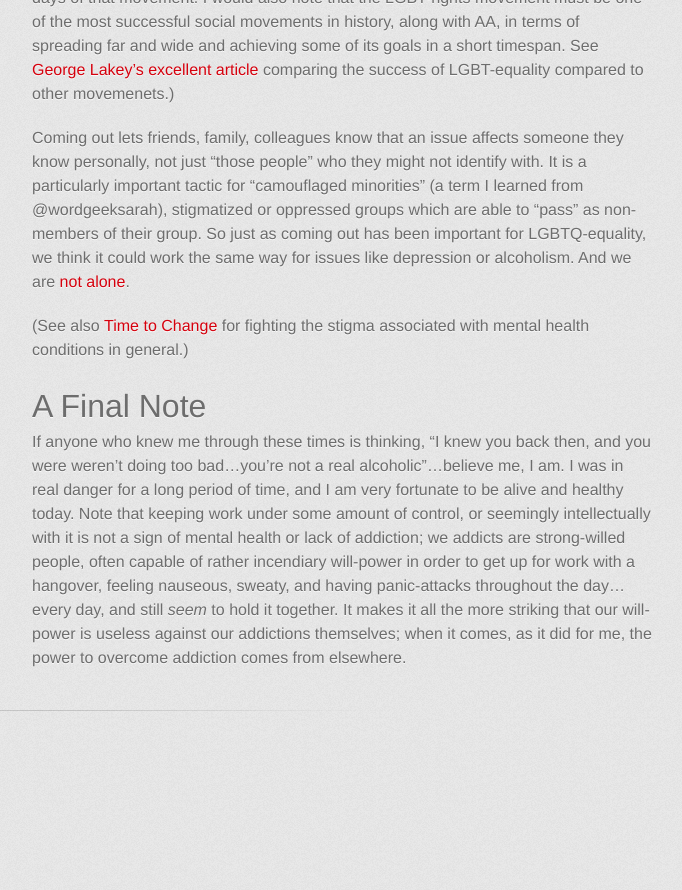
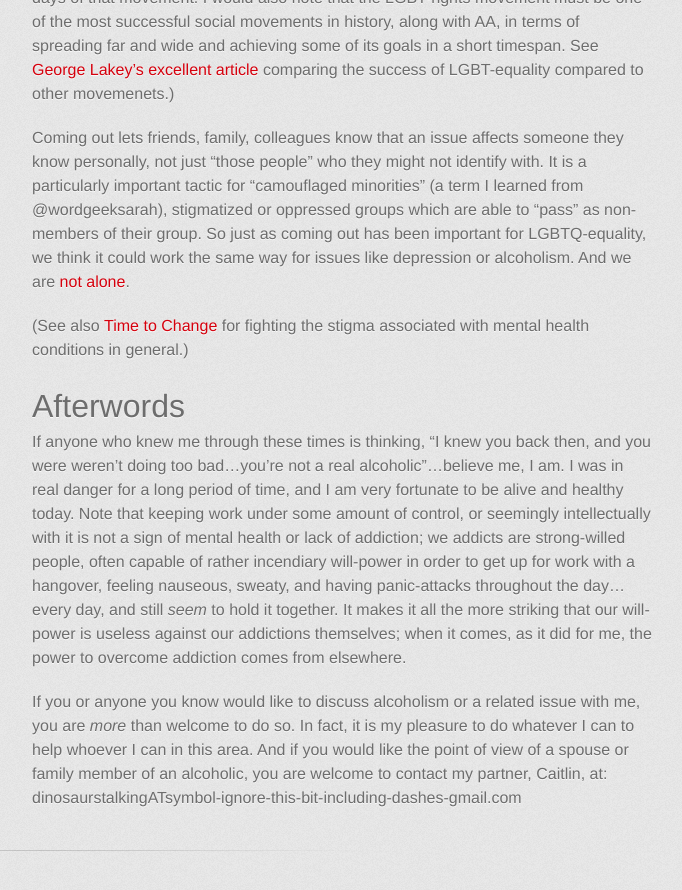
Before and after one commit to joelcw/joelcw.github.io, a Jekyll site: the page built from _posts/2014-02-21-silence-equals-death.md, in a window 1280 px wide and 900 px high, scrolled down 1765 px. Shown: the top 890 px of the window, without its empty margins (298-980 px from the left). Built offline with Jekyll 4.4.1, drawn with Linux system fonts in a browser that asks for light colours; some web fonts are replaced; before the commit the page ends 2525 px from its top, so only the background shows below that.

```diff
--- a/_posts/2014-02-21-silence-equals-death.md
+++ b/_posts/2014-02-21-silence-equals-death.md
@@ -25,6 +25,8 @@
 
 (See also [Time to Change](http://www.time-to-change.org.uk/) for fighting the stigma associated with mental health conditions in general.)
 
-#A Final Note
+#Afterwords
 
 If anyone who knew me through these times is thinking, "I knew you back then, and you were weren't doing too bad...you're not a real alcoholic"...believe me, I am. I was in real danger for a long period of time, and I am very fortunate to be alive and healthy today. Note that keeping work under some amount of control, or seemingly intellectually with it is not a sign of mental health or lack of addiction; we addicts are strong-willed people, often capable of rather incendiary will-power in order to get up for work with a hangover, feeling nauseous, sweaty, and having panic-attacks throughout the day...every day, and still *seem* to hold it together. It makes it all the more striking that our will-power is useless against our addictions themselves; when it comes, as it did for me, the power to overcome addiction comes from elsewhere.
+
+If you or anyone you know would like to discuss alcoholism or a related issue with me, you are *more* than welcome to do so. In fact, it is my pleasure to do whatever I can to help whoever I can in this area. And if you would like the point of view of a spouse or family member of an alcoholic, you are welcome to contact my partner, Caitlin, at: dinosaurstalkingATsymbol-ignore-this-bit-including-dashes-gmail.com
```
